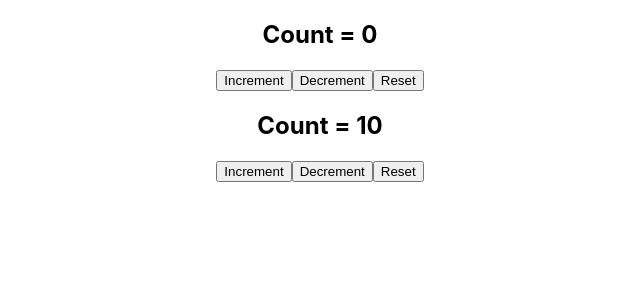
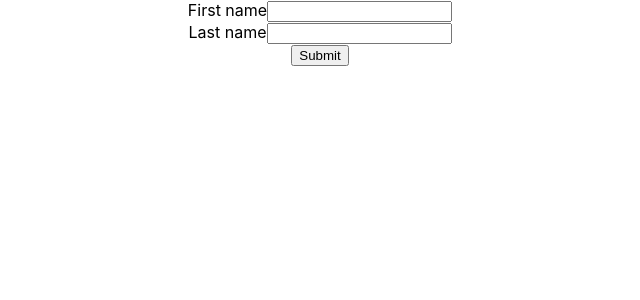
Before and after one commit to MohammedToshif/Course--React, a React (Create React App) app: page / in a window 1280 px wide. Shown: the top 300 px of the page, without its empty margins (320-960 px from the left). Built offline with nearby package versions, Linux system fonts and the light colour scheme.

Commit message:
custom hook - useInput

```diff
--- a/src/App.js
+++ b/src/App.js
@@ -68,6 +68,7 @@ import DocTitleOne from './components/state-hook/DocTitleOne';
 import DocTitleTwo from './components/state-hook/DocTitleTwo';
 import CustomHook from './components/state-hook/CustomHook';
 import CustomHookTwo from './components/state-hook/CustomHookTwo';
+import UserForm from './components/state-hook/UserForm';
 
 
 
@@ -866,7 +867,7 @@ export default App
 
 
 
-
+/*
 // video - 76 - (useCounter Custom Hook)
 
 function App() {
@@ -877,3 +878,16 @@ function App() {
 }
 
 export default App
+*/
+
+
+
+// video - 77 - (useInput Custom Hook)
+
+function App() {
+  return <div className='App'>
+    <UserForm />
+  </div>
+}
+
+export default App
--- /dev/null
+++ b/src/components/state-hook/UserForm.js
@@ -0,0 +1,96 @@
+/*
+// video - 77 - (useInput Custom Hook) (basic)
+
+import React, { useState } from 'react'
+
+function UserForm() {
+    const [firstName, setFirstName] = useState('')
+    const [lastName, setLastName] = useState('')
+
+    const submitHandler = e => {
+        e.preventDefault()      // stop the page for refreshing
+        alert(`Hello ${firstName} ${lastName}`)
+    }
+
+    return (
+        <div>
+            <form onSubmit={submitHandler}>
+                <div>
+                    <label>First name</label>
+                    <input value={firstName} onChange={e => setFirstName(e.target.value)} type='text' />
+                </div>
+
+                <div>
+                    <label>Last name</label>
+                    <input value={lastName} onChange={e => setLastName(e.target.value)} type='text' />
+                </div>
+
+                <button>Submit</button>
+            </form>
+        </div>
+    )
+}
+
+export default UserForm
+*/
+
+/*
+1st => import useState
+2nd => create to variable
+3rd => work in JSX (form tag)
+4th => to convert these input element into controlled components
+*/
+
+
+
+// video - 77 - (useInput Custom Hook) (custom hook) attached with useInput
+
+import React, { useState } from 'react'
+import useInput from './useInput'
+
+function UserForm() {
+
+    const [firstName, bindFirstName, resetFirstName] = useInput('')
+    const [lastName, bindLastName, resetLastName] = useInput('')
+
+    const submitHandler = e => {
+        e.preventDefault()      // stop the page for refreshing
+        alert(`Hello ${firstName} ${lastName}`)
+        resetFirstName()
+        resetLastName()
+    }
+
+    return (
+        <div>
+            <form onSubmit={submitHandler}>
+                <div>
+                    <label>First name</label>
+                    <input
+                        { ...bindFirstName }
+                    type='text'/>
+                </div>
+
+                <div>
+                    <label>Last name</label>
+                    <input
+                        { ...bindLastName }
+                    type='text' />
+                </div>
+
+                <button>Submit</button>
+            </form>
+        </div>
+    )
+}
+
+export default UserForm
+
+/*
+bind firstName => replace the value and onChanged attribute for first name
+bind lastName => replace the value and onChanged attribute for last name
+when specify as an attribute though we do have to use the spread operator
+*/
+
+/*
+value not field in browser  (input field)
+*/
--- /dev/null
+++ b/src/components/state-hook/useInput.js
@@ -0,0 +1,20 @@
+
+// video - 77 - (useInput Custom Hook) (custom hook) attached with UserForm
+
+import {useState} from 'react'
+
+function useInput(initialValue) {
+    const [value, setValue] = useState(initialValue)
+    const reset = () => {
+        setValue(initialValue)
+    }
+    const bind = {
+        value,      // ES6 shothand syntax for object(create property)
+        onchange: e => {
+            setValue(e.target.value)
+        }
+    }
+    return [value, bind, reset]
+}
+
+export default useInput
```
